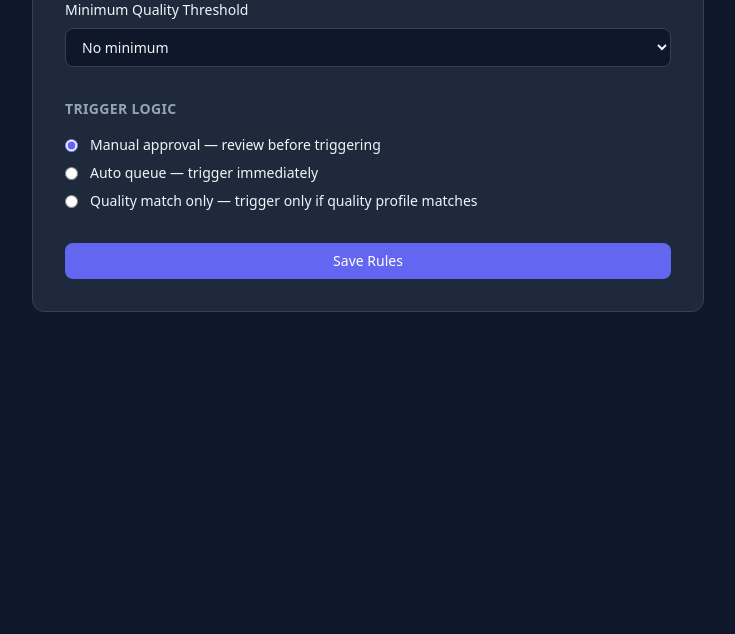
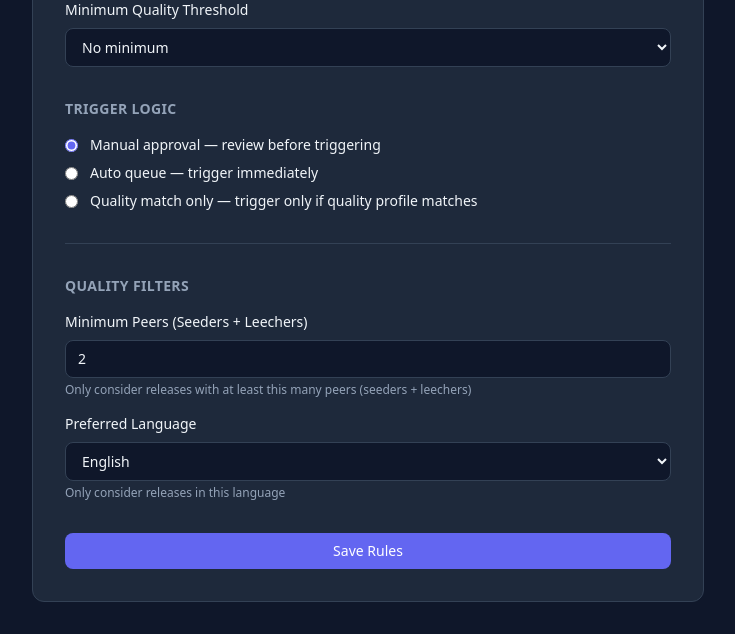
Before and after one commit to PLEXEUM/resizarr, a FastAPI app: page /rules in a window 1280 px wide. Shown: the part 795-1429 px from the top of the page, without its empty margins (272-1007 px from the left). Before the commit the page ends 1107 px from the top, so only its background shows below. Run offline with FastAPI, Linux system fonts and the light colour scheme; data that the repository does not hold is empty; parts of the project's set-up code (start-up, migrations or seed data) failed here and were passed over; some libraries are stand-ins or nearby versions.

Commit message:
Add peer and language filters to rules page

```diff
--- a/app/api/rules.py
+++ b/app/api/rules.py
@@ -23,6 +23,8 @@ class RulesInput(BaseModel):
     quality_rule: str = "equal_or_better"
     min_quality_profile_id: Optional[int] = None
     trigger_logic: str = "manual"
+    min_peers: Optional[int] = 2
+    language: Optional[str] = "English"
 
 
 @router.get("/rules")
@@ -58,14 +60,12 @@ async def save_rules(data: RulesInput):
     # Validate operators
     if data.current_operator not in (">", "<"):
         raise HTTPException(status_code=400, detail="Invalid current operator")
-
     if data.target_operator not in (">", "<"):
         raise HTTPException(status_code=400, detail="Invalid target operator")
 
     # Validate units
     if data.current_unit not in ("GB", "MB"):
         raise HTTPException(status_code=400, detail="Invalid current unit")
-
     if data.target_unit not in ("GB", "MB"):
         raise HTTPException(status_code=400, detail="Invalid target unit")
 
@@ -86,7 +86,12 @@ async def save_rules(data: RulesInput):
     if not is_valid:
         raise HTTPException(status_code=400, detail=f"Target size: {error}")
 
+    # Validate peers
+    if data.min_peers < 0 or data.min_peers > 100:
+        raise HTTPException(status_code=400, detail="Min peers must be between 0 and 100")
+
     conn = get_connection()
+
     try:
         existing = conn.execute("SELECT id FROM rules WHERE id = 1").fetchone()
 
@@ -104,7 +109,9 @@ async def save_rules(data: RulesInput):
                     excluded_extensions = ?,
                     quality_rule = ?,
                     min_quality_profile_id = ?,
-                    trigger_logic = ?
+                    trigger_logic = ?,
+                    min_peers = ?,
+                    language = ?
                 WHERE id = 1
             """, (
                 data.current_operator, data.current_size, data.current_unit,
@@ -112,7 +119,9 @@ async def save_rules(data: RulesInput):
                 data.min_size, data.min_size_unit,
                 json.dumps(data.excluded_extensions),
                 data.quality_rule, data.min_quality_profile_id,
-                data.trigger_logic
+                data.trigger_logic,
+                data.min_peers,
+                data.language
             ))
         else:
             conn.execute("""
@@ -120,20 +129,23 @@ async def save_rules(data: RulesInput):
                 (id, current_operator, current_size, current_unit,
                  target_operator, target_size, target_unit,
                  min_size, min_size_unit, excluded_extensions,
-                 quality_rule, min_quality_profile_id, trigger_logic)
-                VALUES (1, ?, ?, ?, ?, ?, ?, ?, ?, ?, ?, ?, ?)
+                 quality_rule, min_quality_profile_id, trigger_logic, min_peers, language)
+                VALUES (1, ?, ?, ?, ?, ?, ?, ?, ?, ?, ?, ?, ?, ?, ?)
             """, (
                 data.current_operator, data.current_size, data.current_unit,
                 data.target_operator, data.target_size, data.target_unit,
                 data.min_size, data.min_size_unit,
                 json.dumps(data.excluded_extensions),
                 data.quality_rule, data.min_quality_profile_id,
-                data.trigger_logic
+                data.trigger_logic,
+                data.min_peers,
+                data.language
             ))
 
         conn.commit()
         logger.info("Rules saved successfully")
         return {"success": True, "message": "Rules saved"}
+
     except Exception as e:
         logger.error(f"Failed to save rules: {e}")
         raise HTTPException(status_code=500, detail="Failed to save rules")
--- a/app/db/database.py
+++ b/app/db/database.py
@@ -42,7 +42,9 @@ def init_db():
             excluded_extensions TEXT,
             quality_rule TEXT CHECK(quality_rule IN ('equal_or_better', 'any', 'same_only')),
             min_quality_profile_id INTEGER,
-            trigger_logic TEXT CHECK(trigger_logic IN ('auto', 'manual', 'quality_match'))
+            trigger_logic TEXT CHECK(trigger_logic IN ('auto', 'manual', 'quality_match')),
+            min_peers INTEGER DEFAULT 2,
+            language TEXT DEFAULT 'English'
         );
 
         CREATE TABLE IF NOT EXISTS settings (
--- a/app/web/templates/rules.html
+++ b/app/web/templates/rules.html
@@ -144,6 +144,47 @@
                 </div>
             </div>
 
+            <!-- Optional: Add a divider -->
+            <hr class="border-t" style="border-color: var(--border-color);">
+
+            <!-- Peers and Language Filters -->
+            <div>
+                <h2 class="text-sm font-semibold uppercase tracking-wide mb-4"
+                    style="color: var(--text-secondary)">Quality Filters</h2>
+
+                <div class="space-y-4">
+                    <div>
+                        <label class="block text-sm font-medium mb-2">Minimum Peers (Seeders + Leechers)</label>
+                        <input id="min-peers" type="number" min="0" max="100" value="2"
+                            class="w-full px-3 py-2 rounded-lg text-sm border"
+                            style="background: var(--bg-primary); border-color: var(--border-color); color: var(--text-primary);" />
+                        <p class="text-xs mt-1" style="color: var(--text-secondary)">
+                            Only consider releases with at least this many peers (seeders + leechers)
+                        </p>
+                    </div>
+
+                    <div>
+                        <label class="block text-sm font-medium mb-2">Preferred Language</label>
+                        <select id="language"
+                            class="w-full px-3 py-2 rounded-lg text-sm border"
+                            style="background: var(--bg-primary); border-color: var(--border-color); color: var(--text-primary);">
+                            <option value="English">English</option>
+                            <option value="Any">Any Language</option>
+                            <option value="French">French</option>
+                            <option value="German">German</option>
+                            <option value="Spanish">Spanish</option>
+                            <option value="Italian">Italian</option>
+                            <option value="Russian">Russian</option>
+                            <option value="Japanese">Japanese</option>
+                            <option value="Chinese">Chinese</option>
+                        </select>
+                        <p class="text-xs mt-1" style="color: var(--text-secondary)">
+                            Only consider releases in this language
+                        </p>
+                    </div>
+                </div>
+            </div>
+
             <!-- Save Button -->
             <button onclick="saveRules()"
                 class="w-full py-2 rounded-lg text-sm font-medium text-white"
@@ -215,6 +256,8 @@ async function loadRules() {
         document.getElementById('min-size-unit').value = data.min_size_unit;
         document.getElementById('excluded-extensions').value = (data.excluded_extensions || []).join(', ');
         document.getElementById('min-quality-profile').value = data.min_quality_profile_id || '';
+        document.getElementById('min-peers').value = data.min_peers || 2;
+        document.getElementById('language').value = data.language || 'English';
 
         const qualityRuleRadio = document.querySelector(`input[name="quality-rule"][value="${data.quality_rule}"]`);
         if (qualityRuleRadio) qualityRuleRadio.checked = true;
@@ -247,7 +290,9 @@ async function saveRules() {
         excluded_extensions: extensions,
         quality_rule: document.querySelector('input[name="quality-rule"]:checked').value,
         min_quality_profile_id: minQuality ? parseInt(minQuality) : null,
-        trigger_logic: document.querySelector('input[name="trigger-logic"]:checked').value
+        trigger_logic: document.querySelector('input[name="trigger-logic"]:checked').value,
+        min_peers: parseInt(document.getElementById('min-peers').value) || 2,
+        language: document.getElementById('language').value
     };
 
     try {
```
Also changed, not shown: app/core/scanner.py (+33 -3 lines).
